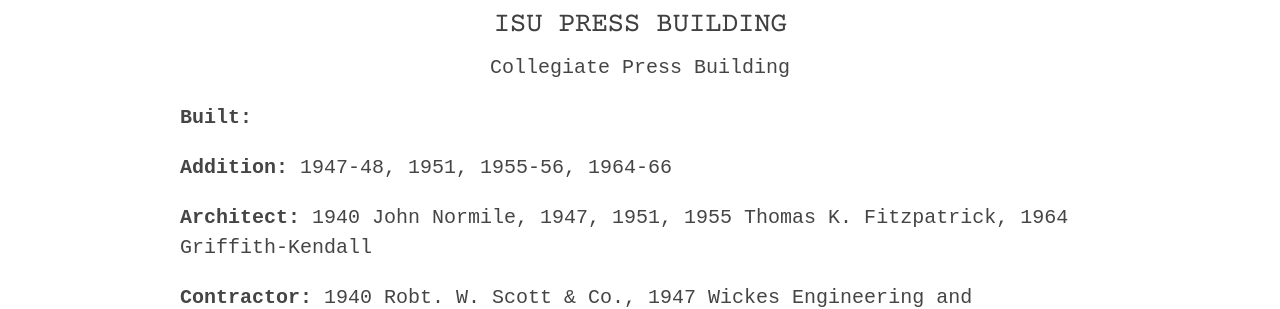
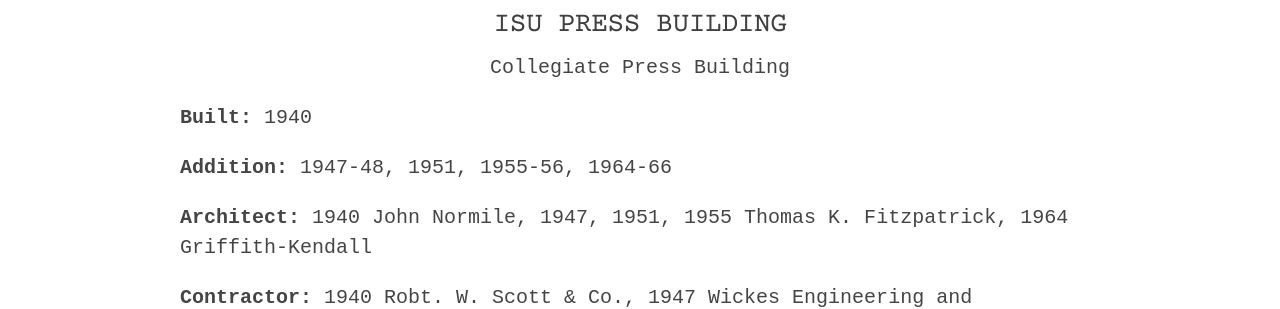
Before and after one commit to emanderson811/day-edition, a Jekyll site: the page built from _texts/buildings/117day-isu-press.md, in a window 1280 px wide. Shown: the part 194-503 px from the top of the page. Built offline with Jekyll 4.4.1, drawn with Linux system fonts in a browser that asks for light colours.

Commit message:
Update 117day-isu-press.md

```diff
--- a/_texts/buildings/117day-isu-press.md
+++ b/_texts/buildings/117day-isu-press.md
@@ -2,7 +2,7 @@
 layout: building
 title: "ISU Press Building"
 alternative_name: "Collegiate Press Building"
-built: 1940
+built: "1940"
 addition:
   - "1947-48"
   - "1951"
```
